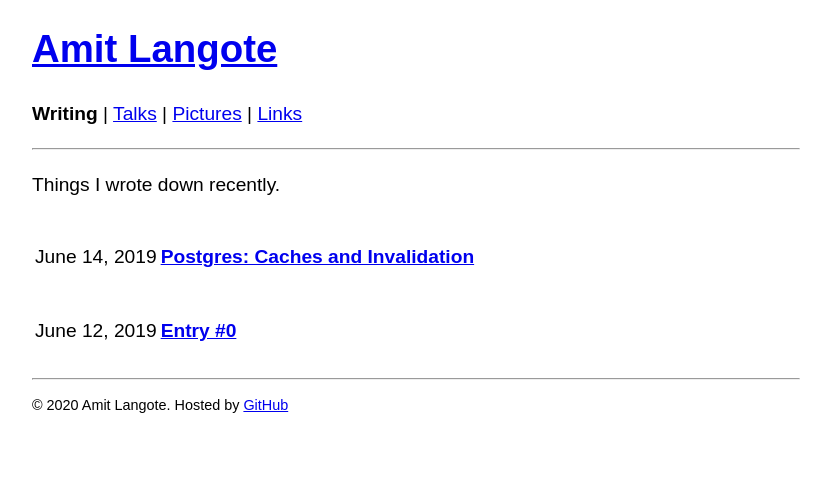
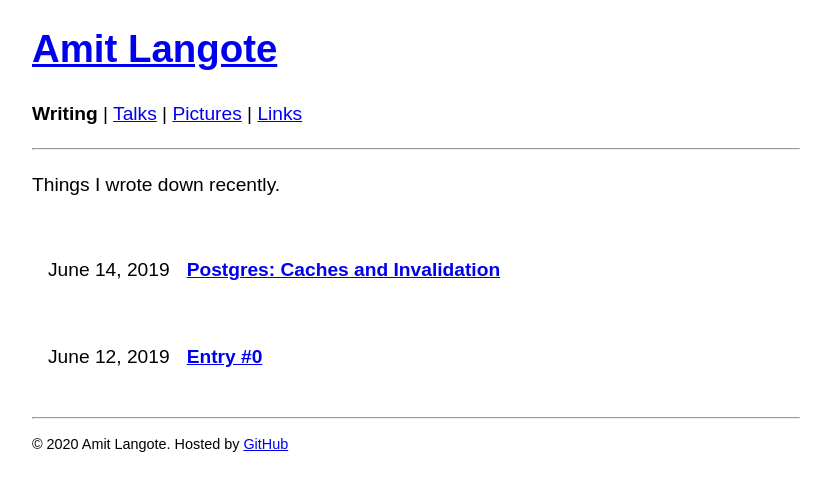
Before and after one commit to amitlan/website, a Jekyll site: the page built from writing/index.md, in a window 1280 px wide. Shown: the top 491 px of the page, without its empty margins (224-1055 px from the left). Built offline with Jekyll 4.4.1, drawn with Linux system fonts in a browser that asks for light colours.

Commit message:
writing: table spacing

```diff
--- a/writing/index.md
+++ b/writing/index.md
@@ -6,7 +6,7 @@ title: Writing
 <hr>
 Things I wrote down recently.
 
-<table>
+<table cellspacing="15">
   <tr>
     <td><p>June 14, 2019</p></td><td><p><a href="pginval"><b>Postgres: Caches and Invalidation</b></a></p></td>
   </tr>
```
